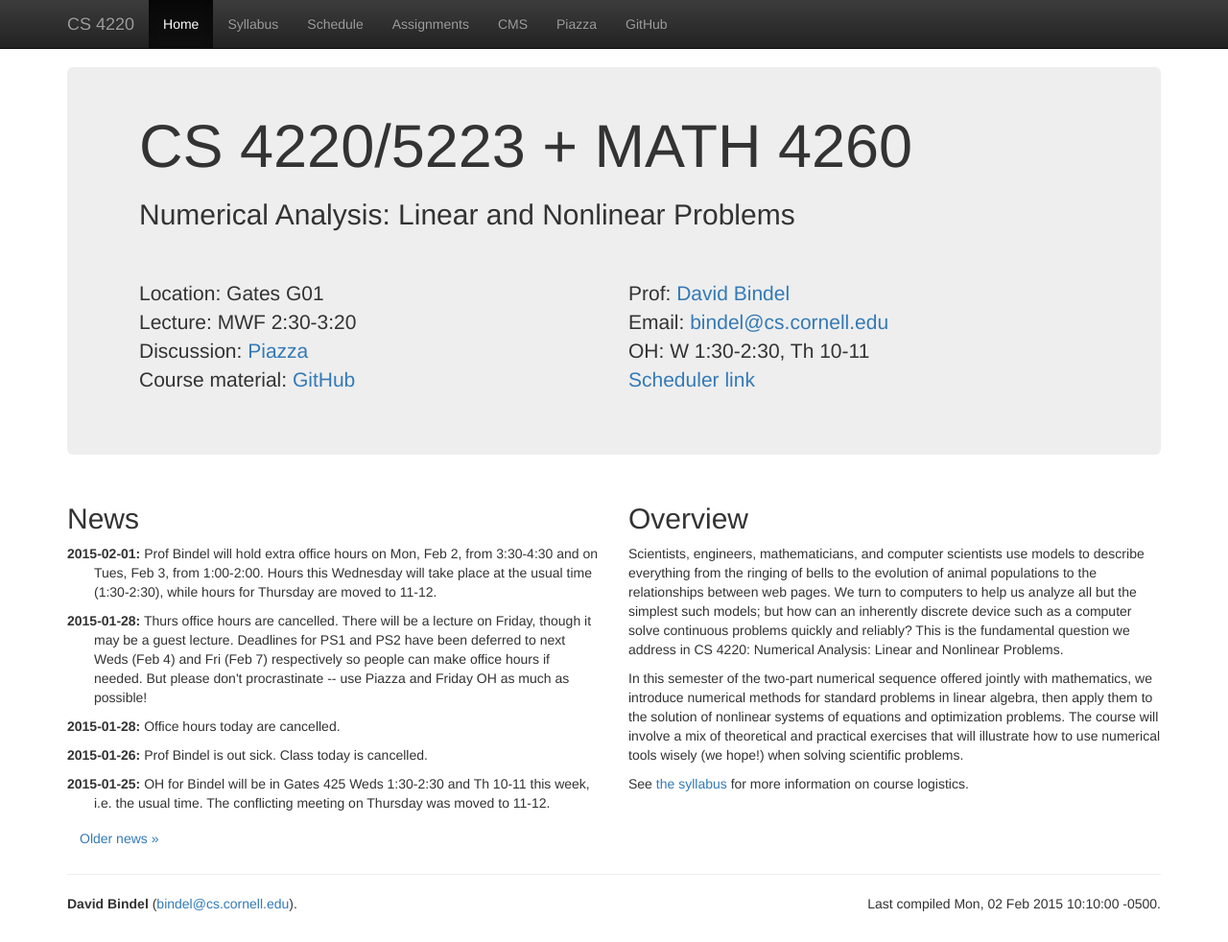
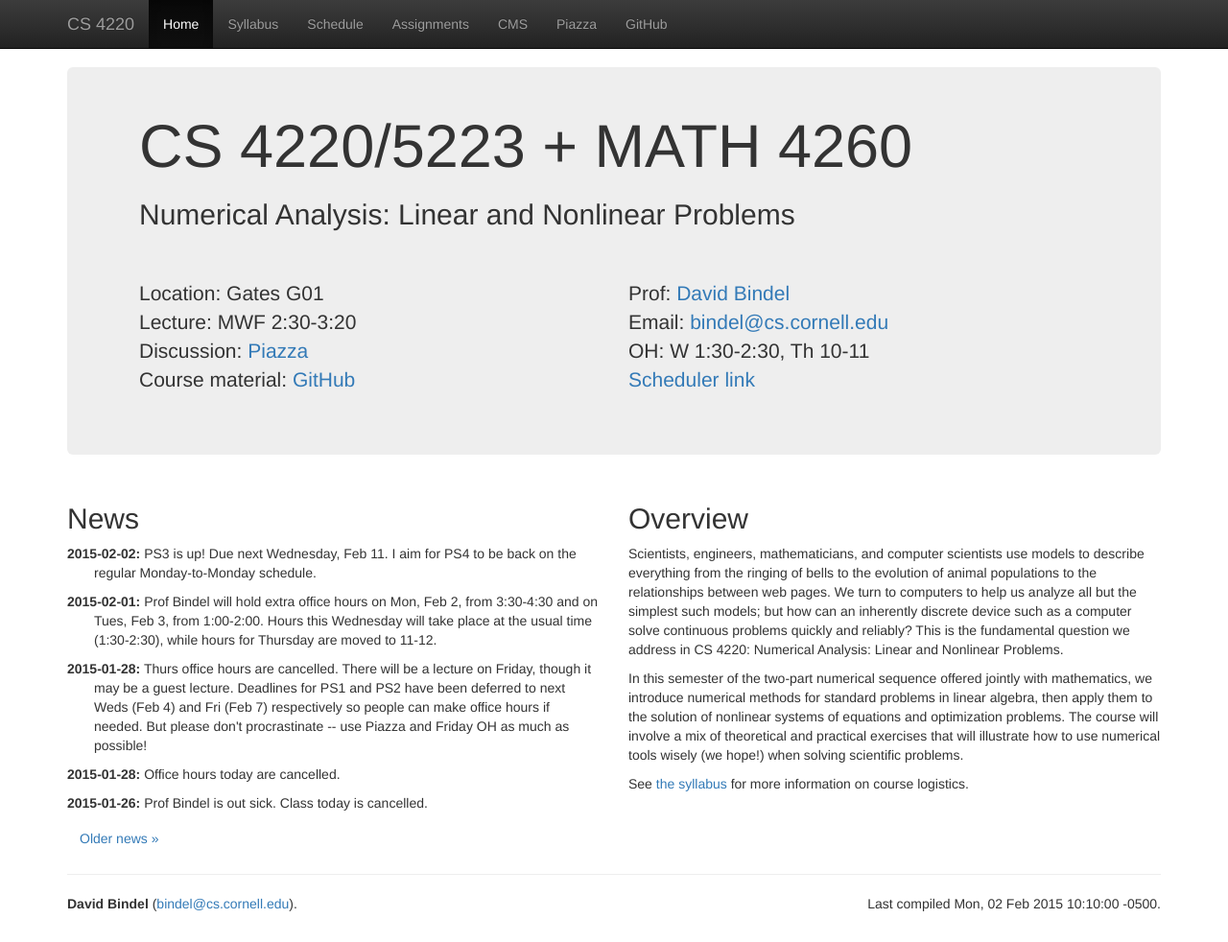
Before and after one commit to dbindel/cs4220-s15, a Jekyll site: the page built from web/index.html, in a window 1280 px wide and 982 px high. Shown: the whole window at 96% size. Built offline with Jekyll 4.4.1, drawn with Linux system fonts in a browser that asks for light colours; nearby versions of some CDN libraries.

Commit message:
Added PS3.

```diff
--- a/web/_data/hw.yml
+++ b/web/_data/hw.yml
@@ -1,6 +1,9 @@
 -
   name: ps1
-  due: 2015-01-28
+  due: 2015-02-04
 -
   name: ps2
-  due: 2015-02-02
+  due: 2015-02-06
+-
+  name: ps3
+  due: 2015-02-11
--- a/web/_data/news.yml
+++ b/web/_data/news.yml
@@ -67,3 +67,8 @@
     3:30-4:30 and on Tues, Feb 3, from 1:00-2:00.  Hours this
     Wednesday will take place at the usual time (1:30-2:30), while
     hours for Thursday are moved to 11-12.
+-
+  date: 2015-02-02
+  text:
+    PS3 is up!  Due next Wednesday, Feb 11.  I aim for PS4 to be back
+    on the regular Monday-to-Monday schedule.
```
Also changed, not shown: 2 other files.
